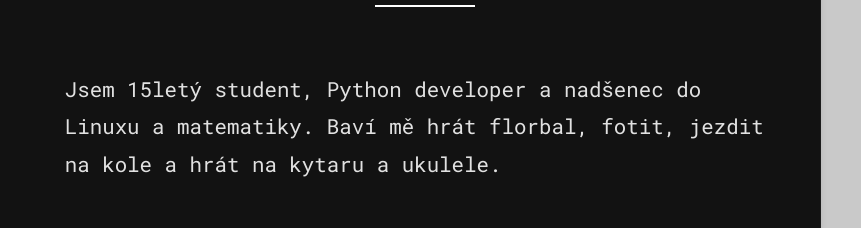
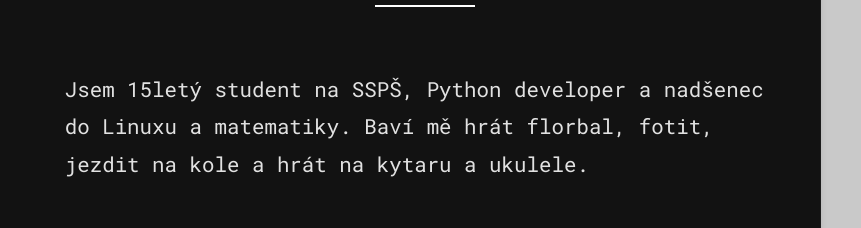
Before and after one commit to jsem-nerad/jsem-nerad, a plain HTML site: page index.html in a window 1280 px wide. Shown: the part 975-1203 px from the top of the page, 419-1280 px from the left. Drawn offline with Linux system fonts and the light colour scheme; a script that the page names is missing.

Commit message:
Update index.html

```diff
--- a/index.html
+++ b/index.html
@@ -93,7 +93,7 @@
                             </div>
 
                             <div class="bio">
-                                <p>Jsem 15letý student, Python developer a nadšenec do Linuxu a matematiky. Baví mě hrát florbal, fotit, jezdit na kole a hrát na kytaru a ukulele.</p>
+                                <p>Jsem 15letý student na SSPŠ, Python developer a nadšenec do Linuxu a matematiky. Baví mě hrát florbal, fotit, jezdit na kole a hrát na kytaru a ukulele.</p>
                             </div>
 
                             <div class="interests">
```
